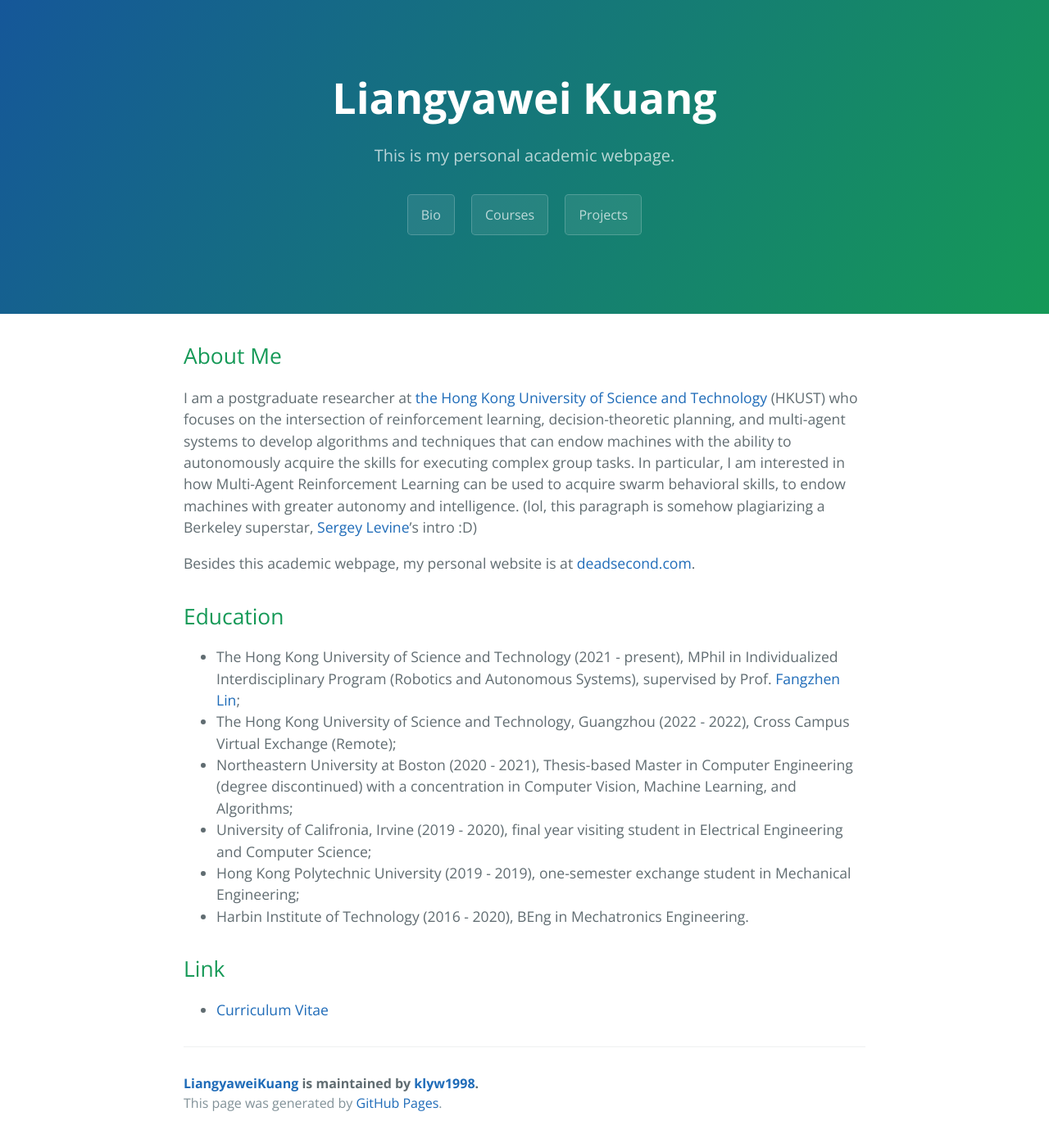
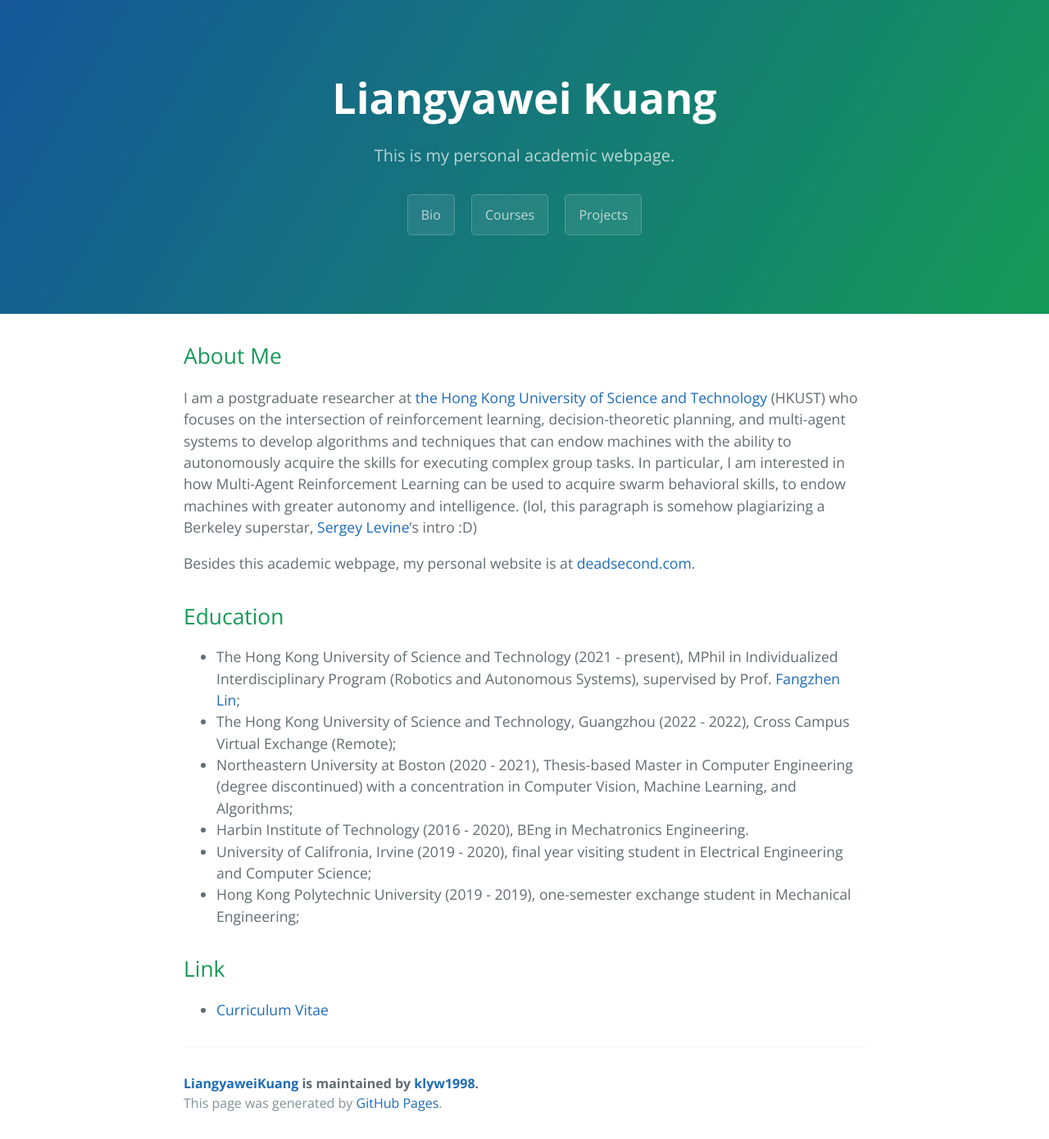
Before and after one commit to klyw1998/LiangyaweiKuang, a Jekyll site: the page built from index.md, in a window 1280 px wide. Shown: the whole page at 82% size. Built offline with Jekyll 4.4.1, drawn with Linux system fonts in a browser that asks for light colours; our own code applies the rules of GitHub Pages for plain Markdown files.

```diff
--- a/index.md
+++ b/index.md
@@ -12,9 +12,9 @@ Besides this academic webpage, my personal website is at [deadsecond.com](https:
 - The Hong Kong University of Science and Technology (2021 - present), MPhil in  Individualized Interdisciplinary Program (Robotics and Autonomous Systems), supervised by Prof. [Fangzhen Lin](https://facultyprofiles.ust.hk/profiles.php?profile=fangzhen-lin-flin#researchinterest);
 - The Hong Kong University of Science and Technology, Guangzhou (2022 - 2022), Cross Campus Virtual Exchange (Remote);
 - Northeastern University at Boston (2020 - 2021), Thesis-based Master in Computer Engineering (degree discontinued) with a concentration in Computer Vision, Machine Learning, and Algorithms;
+- Harbin Institute of Technology (2016 - 2020), BEng in Mechatronics Engineering.
 - University of Califronia, Irvine (2019 - 2020), final year visiting student in Electrical Engineering and Computer Science;
 - Hong Kong Polytechnic University (2019 - 2019), one-semester exchange student in Mechanical Engineering;
-- Harbin Institute of Technology (2016 - 2020), BEng in Mechatronics Engineering.
 
 ## Link
 - [Curriculum Vitae](https://github.com/klyw1998/LiangyaweiKuang/blob/gh-pages/cv.pdf)
```
